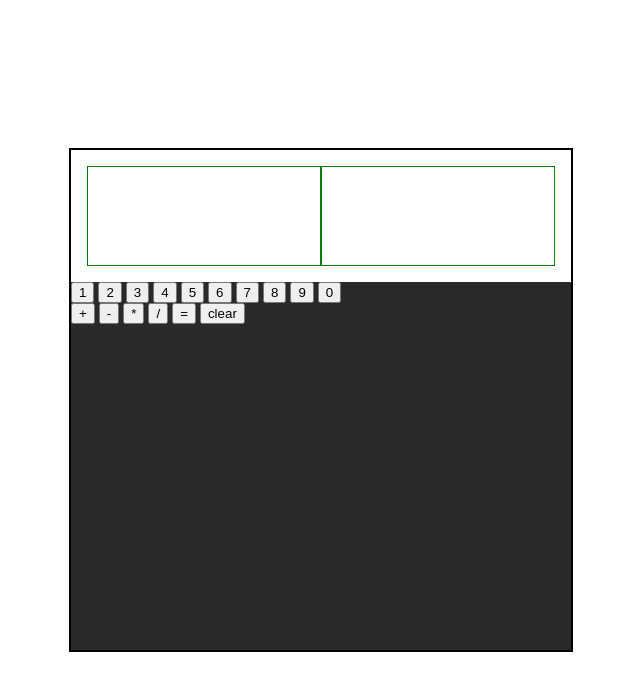
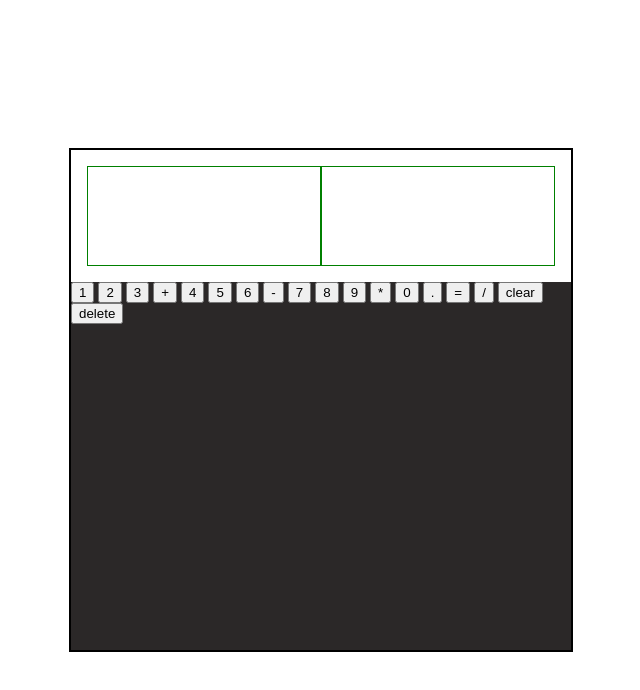
Before and after one commit to kid782/Calculator, a plain HTML site: page index.html in a window 1280 px wide. Shown: the whole page, without its empty margins (319-959 px from the left). Drawn offline with Linux system fonts and the light colour scheme.

Commit message:
Changed structure of body

```diff
--- a/index.html
+++ b/index.html
@@ -13,25 +13,25 @@
                 <div class="upper-screen"></div>
                 <div class="lower-screen"></div>
             </div>
-            <div class="nums">
-                <button class="number" id="1">1</button>
+            <div class="grid-container">
+                <button class="number" id="num1">1</button>
                 <button class="number" id="2">2</button>
                 <button class="number" id="3">3</button>
+                <button class="operator add">+</button>
                 <button class="number" id="4">4</button>
                 <button class="number" id="5">5</button>
                 <button class="number" id="6">6</button>
+                <button class="operator subtract">-</button>
                 <button class="number" id="7">7</button>
                 <button class="number" id="8">8</button>
                 <button class="number" id="9">9</button>
+                <button class="operator multiply">*</button>
                 <button class="number" id="0">0</button>
-            </div>
-            <div class="operators">
-                <button class="operator add">+</button>
-                <button class="operator subtract">-</button>
-                <button class="operator multiply">*</button>
+                <button class="dot">.</button>
+                <button class="equal">=</button>
                 <button class="operator divide">/</button>
-                <button class="equal">=</button>
                 <button class="clear">clear</button>
+                <button class="delete">delete</button>
             </div>
         </div>
 
```
